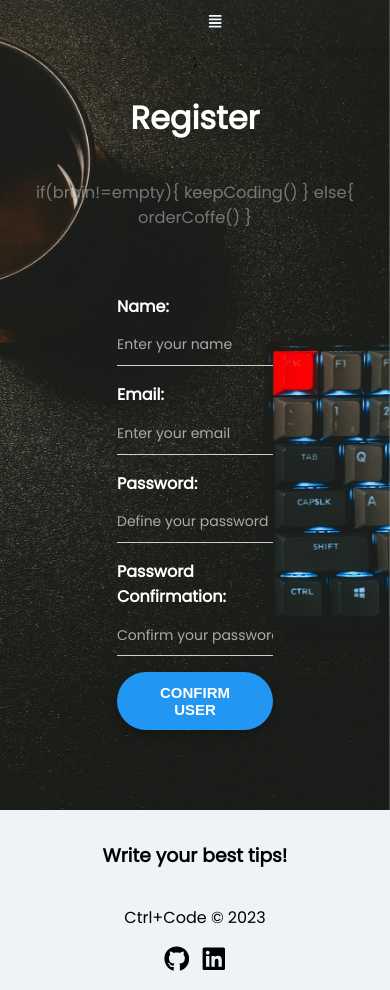
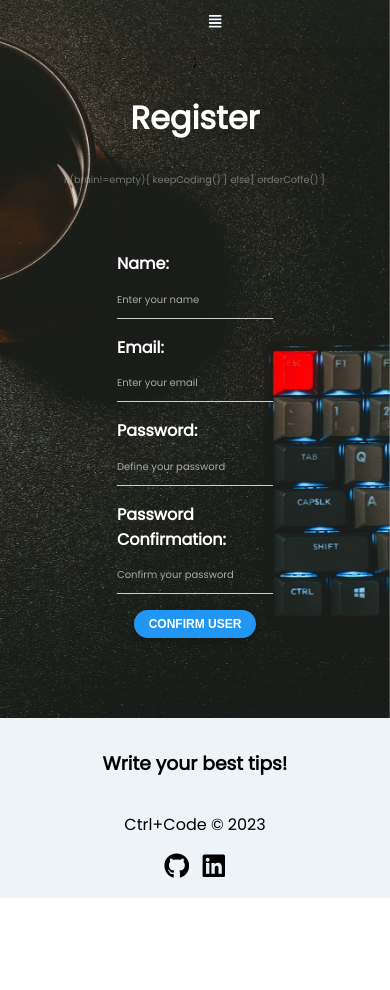
Before and after one commit to MiguelGuedes1/Tips-for-Devs-Project, a React (Create React App) app in the folder tipsfordevs/: page /Register in a window 390 px wide. After the commit the page ends 898 px from the top, so only its background shows below. Built offline with nearby package versions, Linux system fonts and the light colour scheme; no server answers.

Commit message:
falta só o css do footer

```diff
--- a/tipsfordevs/src/Components/Footer.module.css
+++ b/tipsfordevs/src/Components/Footer.module.css
@@ -2,6 +2,7 @@
 
 .footer {
     height: 180px;
+    width: 100%;
     display: flex;
     flex-direction: column;
     justify-content: center;
--- a/tipsfordevs/src/Components/NavBar.module.css
+++ b/tipsfordevs/src/Components/NavBar.module.css
@@ -145,6 +145,8 @@ nav button:hover::after {
         flex-direction: column;
         gap: 0.2rem;
         font-size: 0.9rem;
+
+
     }
 
     .navbar_telemovel_tablet a {
@@ -154,6 +156,8 @@ nav button:hover::after {
         justify-content: center;
         align-items: center;
         font-size: 0.8rem;
+        color: rgb(255, 240, 240);
+
     }
 
     .navbar_telemovel_tablet p {
@@ -163,6 +167,7 @@ nav button:hover::after {
         justify-content: center;
         align-items: center;
         font-size: 0.8rem;
+        color: aliceblue;
     }
 
 
--- a/tipsfordevs/src/Components/PostDetail.module.css
+++ b/tipsfordevs/src/Components/PostDetail.module.css
@@ -47,7 +47,7 @@
 
 .conteudo {
     padding: 1.5rem;
-    color: wheat;
+    color: aliceblue;
     text-align: center;
     display: flex;
     flex-direction: column;
@@ -55,7 +55,7 @@
     align-items: center;
     background-color: rgba(41, 41, 41, 0.2);
     box-shadow: 0 0 20px rgba(0, 0, 0, 0.1);
-    backdrop-filter: blur(10px);
+    backdrop-filter: blur(5px);
     border-radius: 8px;
     transition: transform 0.3s ease-in-out;
     width: 90%;
@@ -72,6 +72,11 @@
 /* media queries */
 
 @media screen and (max-width: 870px) {
+    .post_detail {
+        padding: 3rem 1rem;
+        /* Ajustar o padding para reduzir o espaço nas laterais */
+    }
+
     .post_detail img {
         max-width: 250px;
         text-align: center;
@@ -96,7 +101,7 @@
 
     .conteudo {
         padding: 1rem 3.8rem;
-        color: wheat;
+        color: aliceblue;
         text-align: center;
         display: flex;
         flex-direction: column;
@@ -104,13 +109,13 @@
         align-items: center;
         background-color: rgba(41, 41, 41, 0.2);
         box-shadow: 0 0 20px rgba(0, 0, 0, 0.1);
-        backdrop-filter: blur(10px);
+        backdrop-filter: blur(5px);
         border-radius: 8px;
         transition: transform 0.3s ease-in-out;
         width: 90%;
-        max-width: 100px;
+        max-width: 150px;
         margin: 0 auto;
-        font-size: 0.7rem;
+        font-size: 0.6rem;
     }
 
 }
--- a/tipsfordevs/src/index.css
+++ b/tipsfordevs/src/index.css
@@ -138,3 +138,61 @@ textarea {
   background-color: #1a1a1a;
   color: #f5f5f5;
 }
+
+
+
+
+
+
+
+
+@media screen and (max-width: 840px) {
+
+  form {}
+
+
+}
+
+
+@media screen and (max-width: 400px) {
+
+  input,
+  textarea {
+    box-sizing: border-box;
+    border: none;
+    border-bottom: 1px solid #ccc;
+    padding: .8rem 0;
+    background-color: transparent;
+    color: white;
+    font-size: 10px;
+
+  }
+
+  .quotes {
+    font-size: 0.7rem;
+    color: #aaa;
+    /* Cor amarela como exemplo */
+    animation: pulse 3s infinite;
+    /* Efeito de pulsação */
+  }
+
+  .btn {
+    display: inline-block;
+    padding: 7px 15px;
+    font-size: 12px;
+    font-weight: bold;
+    text-align: center;
+    text-transform: uppercase;
+    color: #fff;
+    background-color: #2196F3;
+    border: none;
+    border-radius: 50px;
+    transition: background-color 0.3s, transform 0.3s;
+    cursor: pointer;
+    box-shadow: 0 4px 8px rgba(0, 0, 0, 0.2);
+  }
+
+
+
+
+}
--- a/tipsfordevs/src/pages/About/About.module.css
+++ b/tipsfordevs/src/pages/About/About.module.css
@@ -91,3 +91,23 @@
     width: 100%;
     height: 100%;
 }
+
+
+
+
+
+@media screen and (max-width: 432px) {
+
+    .about h2 {
+        color: white;
+        font-size: 1.2rem;
+    }
+
+    .about p {
+        color: #aaa;
+        margin-bottom: 2rem;
+        padding: 2rem 8rem;
+        font-size: 0.7rem;
+    }
+
+}
--- a/tipsfordevs/src/pages/Dashboard/Dashboard.module.css
+++ b/tipsfordevs/src/pages/Dashboard/Dashboard.module.css
@@ -214,3 +214,68 @@
         font-size: 0.6rem;
     }
 }
+
+
+@media screen and (max-width: 459px) {
+    .dashboard h2 {
+        font-size: 1.5rem;
+        margin-bottom: 0.8rem;
+        color: white;
+    }
+
+    .animaçao_quote {
+        font-size: 0.4rem;
+    }
+
+    .botoes {
+        display: flex;
+        gap: 2rem;
+        height: 40px;
+
+    }
+
+    .see_button {
+        display: inline-block;
+        padding: 6px 15px;
+        font-size: 0.7rem;
+        color: #ffffff;
+        background-color: #333333;
+        border: none;
+        border-radius: 30px;
+        text-decoration: none;
+        transition: transform 0.3s ease, background-color 0.3s ease;
+        cursor: pointer;
+        position: relative;
+        overflow: hidden;
+        z-index: 1;
+        display: flex;
+        justify-content: center;
+        align-items: center;
+    }
+
+    .delete_button {
+        display: inline-block;
+        padding: 6px 15px;
+        font-size: 0.7rem;
+        color: #ffffff;
+        background-color: #ff0000;
+        border: none;
+        border-radius: 30px;
+        text-decoration: none;
+        transition: transform 0.3s ease, background-color 0.3s ease;
+        cursor: pointer;
+        position: relative;
+        overflow: hidden;
+        z-index: 1;
+        display: flex;
+        justify-content: center;
+        align-items: center;
+
+
+    }
+
+    .post_row p {
+        margin-right: 2rem;
+        font-size: 0.8rem;
+    }
+}
--- a/tipsfordevs/src/pages/Register/Register.module.css
+++ b/tipsfordevs/src/pages/Register/Register.module.css
@@ -54,3 +54,13 @@
         transform: scale(1);
     }
 }
+
+
+
+@media screen and (max-width: 575px) {
+    .animaçao_quote {
+        font-size: 0.6rem;
+        color: #aaa;
+        animation: pulse 3s infinite;
+    }
+}
```
